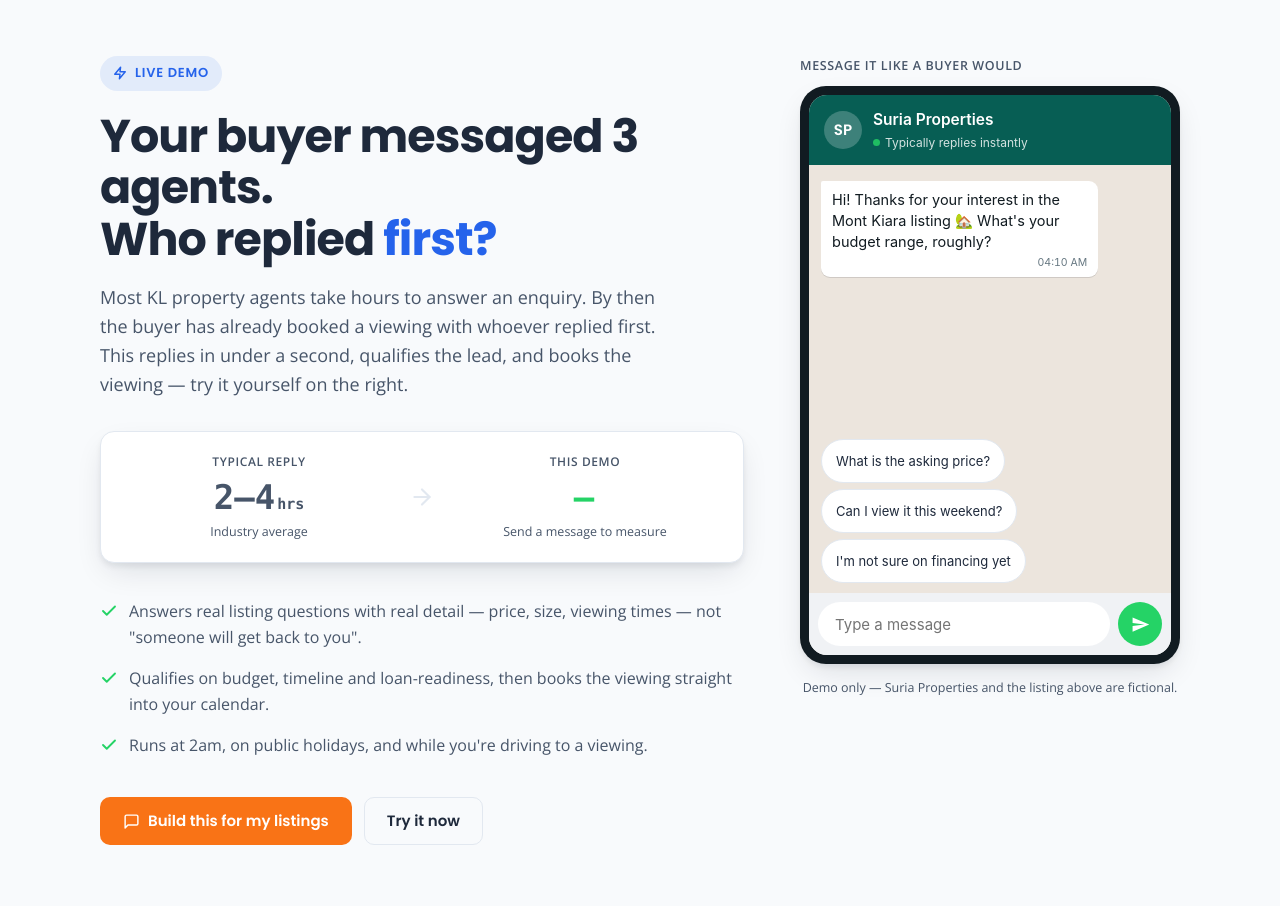
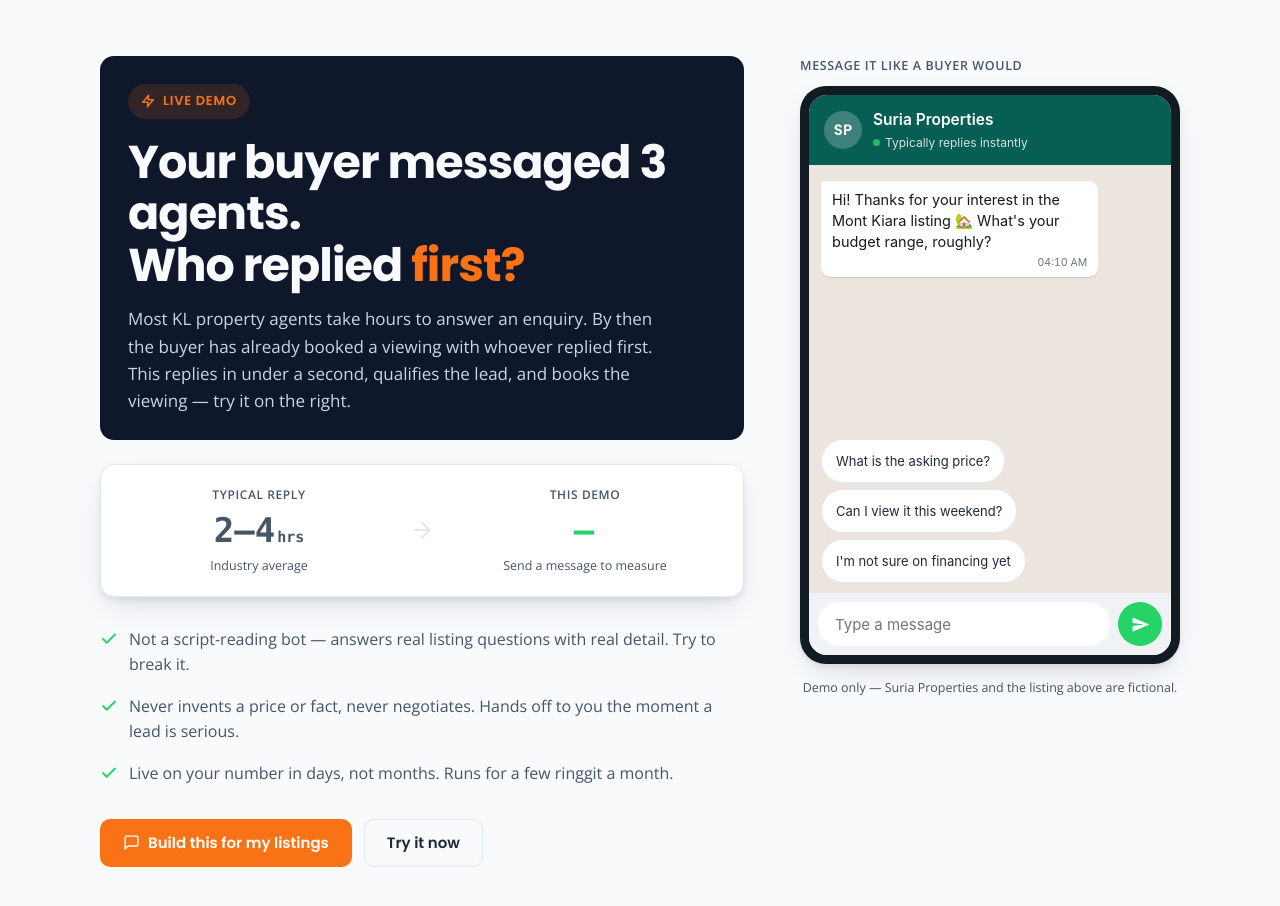
Before and after one commit to Curryraj/replyfirst, a website: page public/index.html in a window 1280 px wide. Drawn offline with nearby package versions, Linux system fonts and the light colour scheme.

Commit message:
Landing page: dark hero band, objection-handling bullets
Reference: Hormozi "80/20 Landing Page Method" (watched via /watch, 2026-08-17).
Adopted: dark headline band, single accent color used loudly (reused existing
--cta orange rather than introducing a new hue), tighter above-fold density,
3 objection bullets reordered most-to-least-common instead of generic features.

Deliberate departure: kept the live WhatsApp demo as the hero proof element
instead of his static hero-image pattern — a working reply is stronger proof
than a mockup screenshot for what this product actually does.

Ran through ui-ux-pro-max first per design-workflow.md: its independently
generated palette landed within one shade of the existing blue/orange scheme,
so colors are unchanged; its landing-structure search confirmed
"Product Demo + Features" (not lead-magnet-form) as the correct pattern here.

Co-Authored-By: Claude Opus 5 <noreply@anthropic.com>

```diff
--- a/public/index.html
+++ b/public/index.html
@@ -74,7 +74,20 @@
     .wrap { padding-top: 56px; }
   }
 
-  /* ---------- pitch column ---------- */
+  /* ---------- hero band ----------
+     Reference: Hormozi "80/20 Landing Page Method" (watched 2026-08-17) — dark headline
+     band, one accent color used loudly everywhere, ruthless above-the-fold density.
+     Deliberate departure: his "hero image" step is replaced by our live WhatsApp demo —
+     a working reply beats a static proof image for what we're selling. Fixed dark colors
+     (not toggled by prefers-color-scheme) so the band reads the same regardless of the
+     visitor's OS theme — same pattern the phone frame already uses below. */
+  .hero-band {
+    background: #0F172A;
+    border-radius: var(--radius);
+    padding: 28px 28px 26px;
+    margin-bottom: 24px;
+  }
+
   .eyebrow {
     display: inline-flex;
     align-items: center;
@@ -84,11 +97,11 @@
     font-weight: 600;
     letter-spacing: 0.06em;
     text-transform: uppercase;
-    color: var(--primary);
-    background: color-mix(in srgb, var(--primary) 10%, transparent);
+    color: var(--cta);
+    background: rgb(249 115 22 / 0.14);
     padding: 7px 13px;
     border-radius: 999px;
-    margin-bottom: 20px;
+    margin-bottom: 18px;
   }
 
   h1 {
@@ -97,14 +110,15 @@
     font-size: clamp(30px, 5.5vw, 46px);
     line-height: 1.12;
     letter-spacing: -0.02em;
-    margin: 0 0 18px;
+    margin: 0 0 14px;
+    color: #F8FAFC;
   }
-  h1 .hl { color: var(--primary); }
+  h1 .hl { color: var(--cta); }
 
   .lede {
-    font-size: 18px;
-    color: var(--muted);
-    margin: 0 0 32px;
+    font-size: 17px;
+    color: #CBD5E1;
+    margin: 0;
     max-width: 54ch;
   }
 
@@ -118,7 +132,7 @@
     border: 1px solid var(--border);
     border-radius: var(--radius);
     padding: 20px;
-    margin-bottom: 28px;
+    margin-bottom: 22px;
     box-shadow: var(--shadow);
   }
   .stat { text-align: center; }
@@ -155,7 +169,7 @@
     100% { transform: scale(1); }
   }
 
-  .points { list-style: none; padding: 0; margin: 0 0 30px; }
+  .points { list-style: none; padding: 0; margin: 0 0 24px; }
   .points li {
     display: flex;
     gap: 11px;
@@ -409,6 +423,7 @@
 
     <!-- ============ pitch ============ -->
     <div>
+      <div class="hero-band">
         <span class="eyebrow">
           <svg width="14" height="14" viewBox="0 0 24 24" fill="none" stroke="currentColor" stroke-width="2.5" stroke-linecap="round" stroke-linejoin="round" aria-hidden="true"><polygon points="13 2 3 14 12 14 11 22 21 10 12 10 13 2"/></svg>
           Live demo
@@ -419,8 +434,9 @@
         <p class="lede">
           Most KL property agents take hours to answer an enquiry. By then the buyer has
           already booked a viewing with whoever replied first. This replies in under a
-        second, qualifies the lead, and books the viewing — try it yourself on the right.
+          second, qualifies the lead, and books the viewing — try it on the right.
         </p>
+      </div>
 
       <div class="proof">
         <div class="stat stat-them">
@@ -438,18 +454,23 @@
         </div>
       </div>
 
+      <!-- Objection-handling, most-to-least common (Hormozi's stated ordering rule) —
+           these replace generic feature bullets on purpose: a skeptical agent's first
+           three thoughts are "will it sound like a bot", "will it screw something up",
+           "is this a hassle to run" — so those are answered in that order, not features
+           listed in build order. -->
       <ul class="points">
         <li>
           <svg width="18" height="18" viewBox="0 0 24 24" fill="none" stroke="currentColor" stroke-width="2.5" stroke-linecap="round" stroke-linejoin="round" aria-hidden="true"><polyline points="20 6 9 17 4 12"/></svg>
-          <span>Answers real listing questions with real detail — price, size, viewing times — not "someone will get back to you".</span>
+          <span>Not a script-reading bot — answers real listing questions with real detail. Try to break it.</span>
         </li>
         <li>
           <svg width="18" height="18" viewBox="0 0 24 24" fill="none" stroke="currentColor" stroke-width="2.5" stroke-linecap="round" stroke-linejoin="round" aria-hidden="true"><polyline points="20 6 9 17 4 12"/></svg>
-          <span>Qualifies on budget, timeline and loan-readiness, then books the viewing straight into your calendar.</span>
+          <span>Never invents a price or fact, never negotiates. Hands off to you the moment a lead is serious.</span>
         </li>
         <li>
           <svg width="18" height="18" viewBox="0 0 24 24" fill="none" stroke="currentColor" stroke-width="2.5" stroke-linecap="round" stroke-linejoin="round" aria-hidden="true"><polyline points="20 6 9 17 4 12"/></svg>
-          <span>Runs at 2am, on public holidays, and while you're driving to a viewing.</span>
+          <span>Live on your number in days, not months. Runs for a few ringgit a month.</span>
         </li>
       </ul>
 
```
Also changed, not shown: 1 other file. Lines whose indentation alone changed are shown as unchanged.
